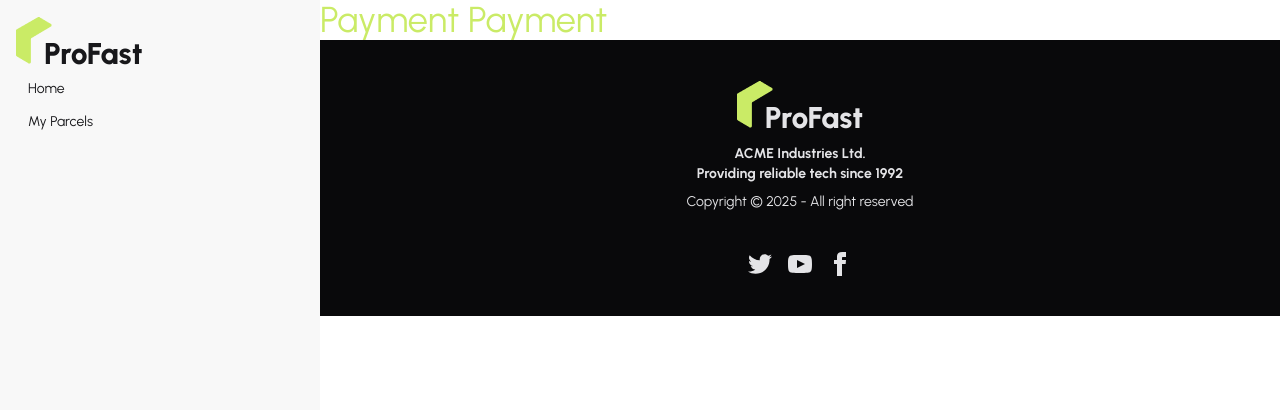
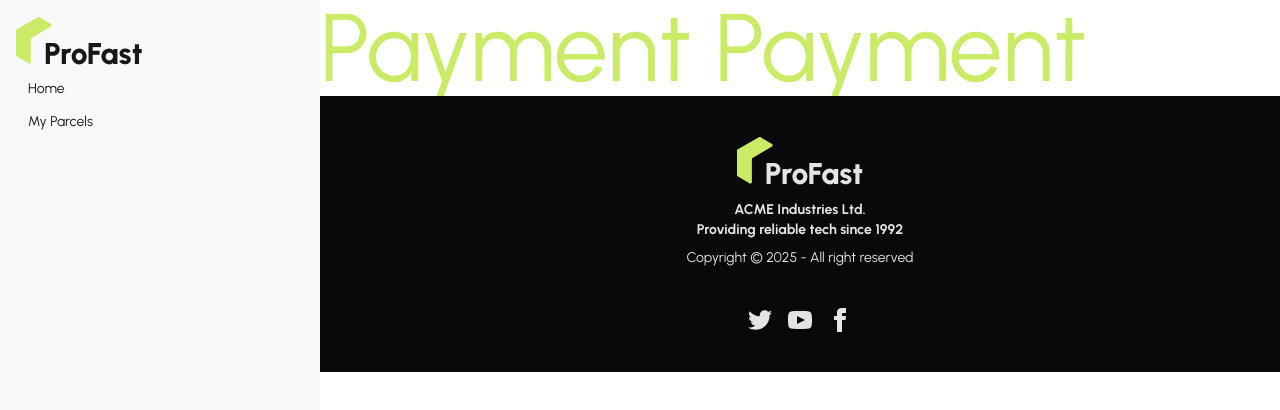
Before and after one commit to junayed-khan24/shift-app-client, a React (Vite) app: page /dashboard/payment/1 in a window 1280 px wide. Shown: the top 410 px of the page. Built offline with nearby package versions, Linux system fonts and the light colour scheme; no server answers; sample sign-in values are in the browser's storage.

Commit message:
added code

```diff
--- a/src/pages/DashBoard/Payment/Payment.jsx
+++ b/src/pages/DashBoard/Payment/Payment.jsx
@@ -3,7 +3,7 @@ import React from 'react';
 const Payment = () => {
     return (
         <div>
-            <h2 className="text-4xl text-primary">Payment Payment</h2>
+            <h2 className="text-4xl text-primary md:text-8xl">Payment Payment</h2>
         </div>
     );
 };
```
